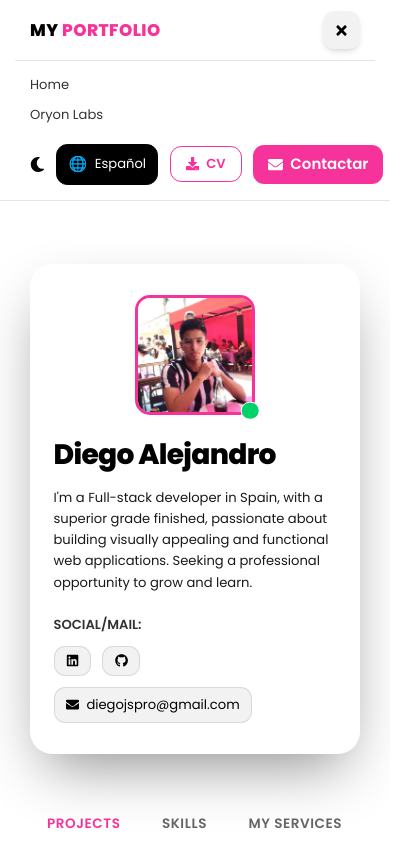
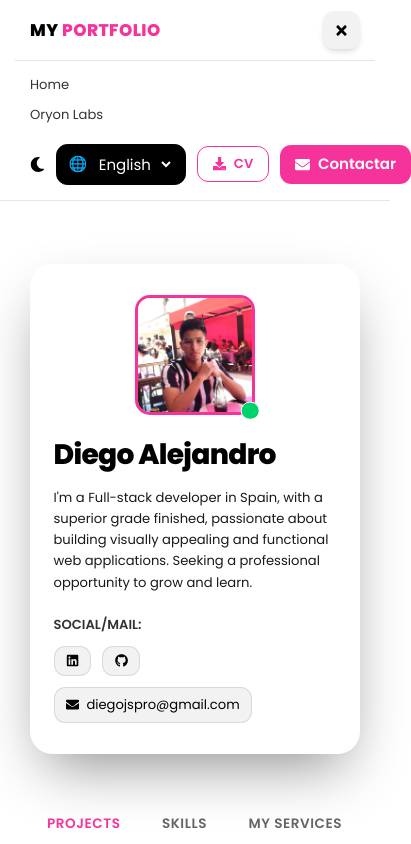
Before and after one commit to DiegoDexx/new-portfolio, a React (Vite) app: page / in a window 390 px wide. Both pictures are taken after a click on the button "Abrir menú". Shown: the top 844 px of the page, 411 px wide, since content can reach past the window. Built offline with nearby package versions, Linux system fonts and the light colour scheme.

Commit message:
select_size

```diff
--- a/src/assets/css/global.css
+++ b/src/assets/css/global.css
@@ -77,7 +77,6 @@ header {
 }
 
 .dark select {
-  background: #181827;
   color: #fff;
 }
 
--- a/src/assets/scss/global.scss
+++ b/src/assets/scss/global.scss
@@ -73,7 +73,7 @@ header {
 }
 
 .dark select{
-  background: #181827;
+
   color : #fff;
 }
 
--- a/src/components/layouts/navbar.jsx
+++ b/src/components/layouts/navbar.jsx
@@ -185,9 +185,17 @@ const NavBar = () => {
 
               <div
                 className="navbar-mobile__pill flex items-center gap-2 px-3 py-2 rounded-xl bg-black text-white border border-black transition-colors duration-300"
+                title="Idioma"
               >
-                <span className="navbar-mobile__pill-icon text-white">🌐</span>
-                <span className="text-sm">Español</span>
+                <span className="navbar-mobile__pill-icon text-white ">🌐</span>
+                <select
+                  value={i18n.language}
+                  onChange={handleLanguageChange}
+                  className="bg-transparent border-none text-xs text-white focus:outline-none"
+                >
+                  <option value="es">Español</option>
+                  <option value="en">English</option>
+                </select>
               </div>
 
               <a
```
Also changed, not shown: 1 other file (tests, documents, lock files or other folders).
